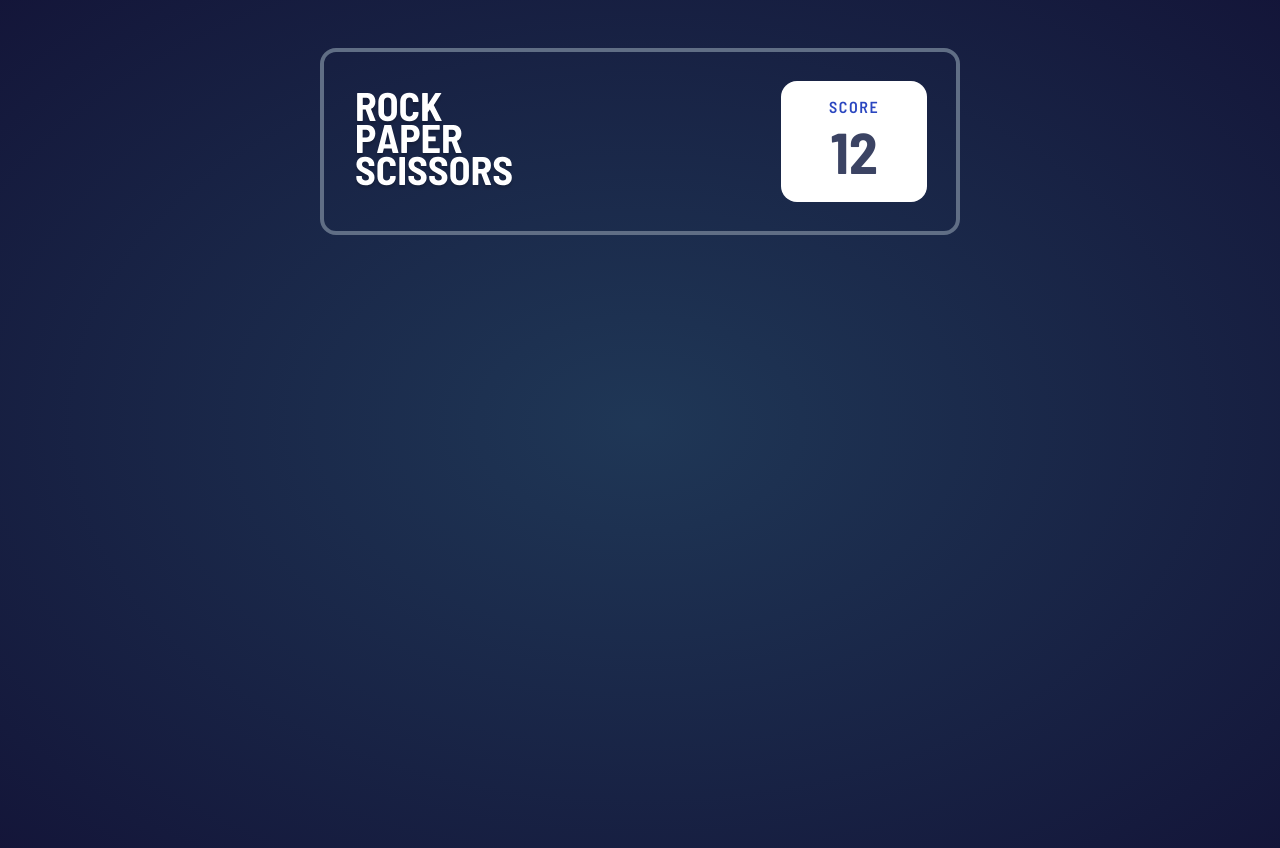
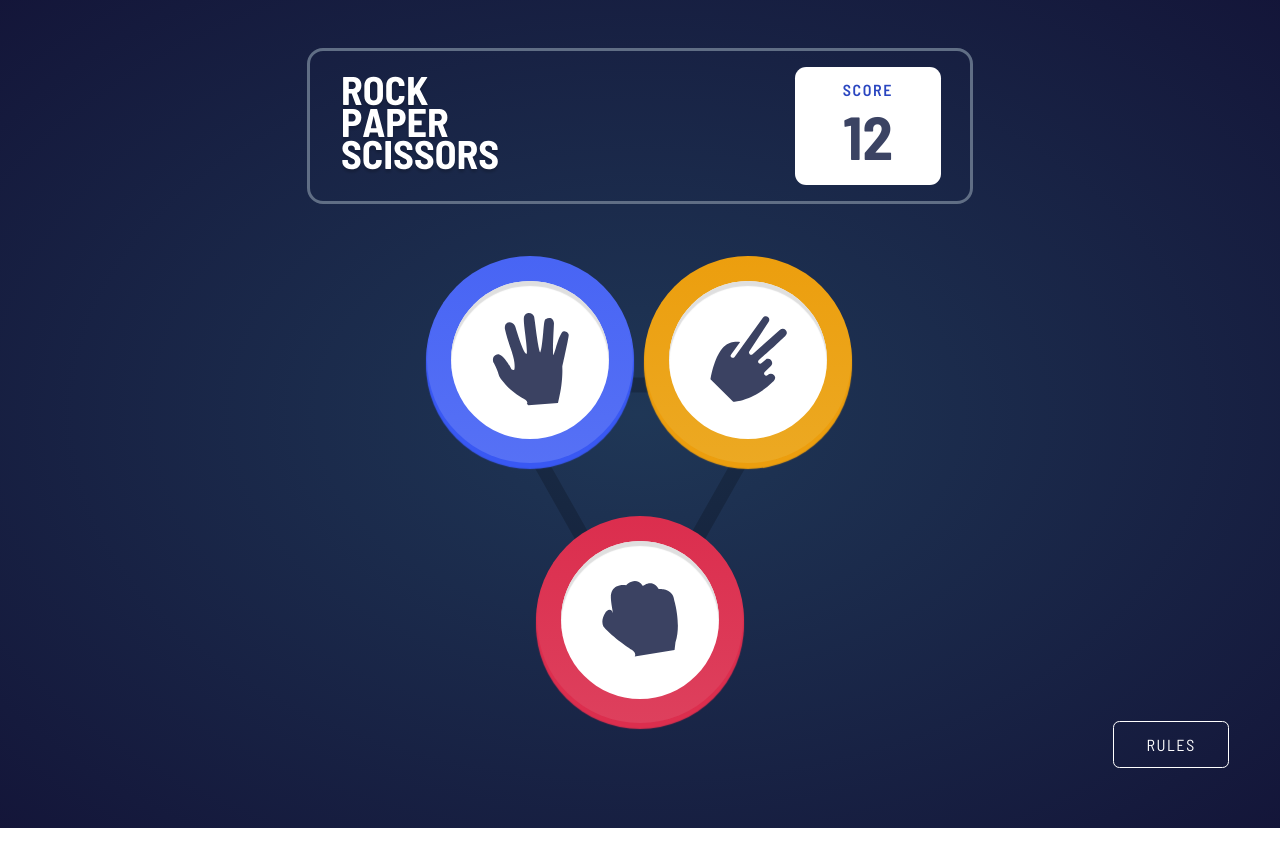
Before and after one commit to LucaJahnen/rock-paper-scissors, a website with bundled scripts: page index.html in a window 1280 px wide. Built offline with nearby package versions, Linux system fonts and the light colour scheme.

Commit message:
adding layout

```diff
--- a/index.html
+++ b/index.html
@@ -12,11 +12,26 @@
 </head>
 <body>
     <nav>
-        <img src="images/logo.svg" alt="">
+        <img src="images/logo.svg" alt="" role="presentation">
         <section>
             <p>score</p>
             <h1>12</h1>
         </section>
     </nav>
+    <main>
+        <img src="images/bg-triangle.svg" alt="" role="presentation" class="bg-triangle">
+        <div>
+            <button class="card paper">
+                <img src="images/icon-paper.svg" alt="">
+            </button>
+            <button class="card scissors">
+                <img src="images/icon-scissors.svg" alt="">
+            </button>
+            <button class="card rock">
+                <img src="images/icon-rock.svg" alt="">
+            </button>
+        </div>
+    </main>
+    <button class="rules">rules</button>
 </body>
 </html>
--- a/styles.css
+++ b/styles.css
@@ -5,7 +5,8 @@
 }
 
 body {
-    height: 100vh;
+    max-height: 100%;
+    overflow: hidden;
     background-image: radial-gradient(hsl(214, 47%, 23%), hsl(237, 49%, 15%));
 }
 
@@ -13,19 +14,23 @@ body, button {
     font-family: "Barlow Semi Condensed", sans-serif;
 }
 
+button {
+    cursor: pointer;
+}
+
 nav {
-    width: 50%;
-    margin: 3rem auto;
-    padding: 1.8rem;
-    border: 4px solid hsl(217, 16%, 45%);
+    width: 52%;
+    margin: 3rem auto 0 auto;
+    padding: 1rem 1.8rem;
+    border: 3px solid hsl(217, 16%, 45%);
     border-radius: 1rem;
     display: flex;
     justify-content: space-between;
     align-items: center;
 
     section {
-        padding: 1rem 3rem;
-        border-radius: 1rem;
+        padding: 0.8rem 3rem;
+        border-radius: 0.7rem;
         background-color: white;
 
         p {
@@ -39,7 +44,89 @@ nav {
         h1 {
             text-align: center;
             color: hsl(229, 25%, 31%);
-            font-size: 3.6rem;
+            font-size: 3.8rem;
         }
     }
 }
+
+main {
+    position: relative;
+
+    .bg-triangle {
+        position: absolute;
+        top: 50%;
+        left: 50%;
+        transform: translate(-50%, -50%);
+        z-index: -2;
+    }
+
+    .card {
+        padding: 2rem;
+        height: 26vmin;
+        width: 26vmin;
+        border-radius: 50%;
+        display: grid;
+        place-items: center;
+        padding: 1.5rem;
+        background: white;
+        background-clip: padding-box;
+        border: 1.6rem solid transparent;
+        box-shadow: inset 0 5px 1px 0 rgba(219, 219, 219, 0.9), 0px 5px 1px 0 hsl(230, 89%, 59%);
+        background-color: white;
+        position: relative;
+        left: 33.3%;
+        top: 6.5vmin;
+
+        img {
+            width: 70%;
+        }
+    }
+
+    .card::after {
+        content: "";
+        height: 26vmin;
+        width: 26vmin;
+        border-radius: 50%;
+        background-image: linear-gradient(hsl(230, 89%, 62%), hsl(230, 89%, 65%));
+        position: absolute;
+        top: 50%;
+        left: 50%;
+        transform: translate(-50%, -50%);
+        z-index: -1;
+    }
+
+    .scissors {
+        box-shadow: inset 0 5px 1px 0 rgba(219, 219, 219, 0.9), 0px 5px 1px 0 hsl(39, 89%, 49%);
+        top: calc(-26vmin + 6.5vmin);
+        left: calc(66.6% - 26vmin);
+    }
+
+    .scissors::after {
+        background-image: linear-gradient(hsl(39, 89%, 49%), hsl(40, 84%, 53%));
+    }
+
+    .rock {
+        box-shadow: inset 0 5px 1px 0 rgba(219, 219, 219, 0.9), 0px 5px 1px 0 hsl(349, 71%, 52%);
+        top: -13vmin;
+        left: calc(50% - 13vmin);
+    }
+
+    .rock::after {
+        content: "";
+        background-image: linear-gradient(hsl(349, 71%, 52%), hsl(349, 70%, 56%));
+    }
+}
+
+.rules {
+    padding: 0.8rem 2rem;
+    color: white;
+    text-transform: uppercase;
+    border: 1px solid white;
+    background-color: transparent;
+    font-size: 1rem;
+    border-radius: 0.4rem;
+    letter-spacing: 0.1rem;
+    position: absolute;
+    bottom: 4%;
+    right: 4%;
+}
```
